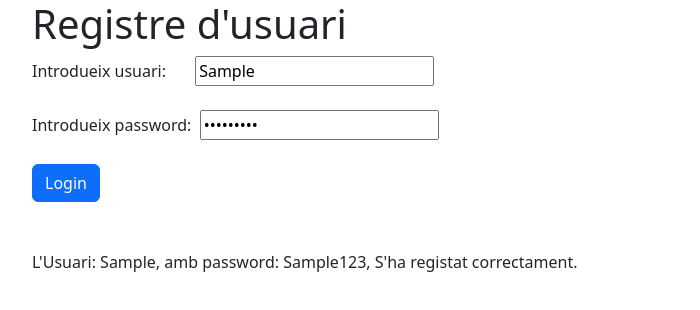
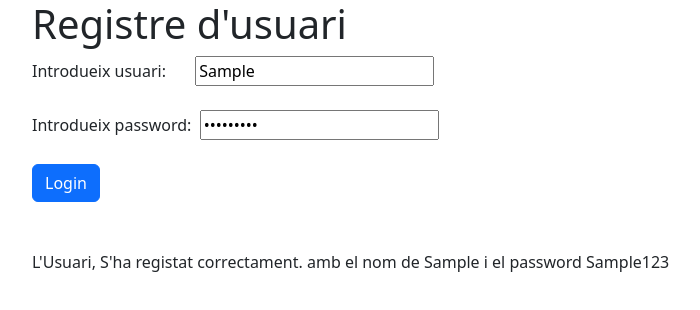
Before and after one commit to jaumevc/angular-pindoles, an Angular app in the folder directives-app/: page / in a window 1280 px wide. Both pictures are taken after typing "Sample", "Sample123" into the empty fields and a click on the input "Login". Shown: the top 310 px of the page, without its empty margins (50-750 px from the left). Built offline with nearby package versions, Linux system fonts and the light colour scheme.

Commit message:
v14 directiva ngIf

```diff
--- a/directives-app/src/app/app.component.html
+++ b/directives-app/src/app/app.component.html
@@ -11,6 +11,8 @@ Introdueix password:&nbsp;
 </form>
 
 <br/><br/>
-<p>{{missatge}}</p>
+
+<!-- <p *ngIf="loguejat">{{missatge}}</p> -->
+<p *ngIf="loguejat">{{missatge}} amb el nom de {{user}} i el password {{password}}</p>
 
 </div>
--- a/directives-app/src/app/app.component.ts
+++ b/directives-app/src/app/app.component.ts
@@ -10,8 +10,23 @@ export class AppComponent {
   user:string ="";
   password:string="";
   missatge:string="";
+  loguejat = false;
 
   login(){
-    this.missatge="L\'Usuari: "+this.user+", amb password: "+this.password+", S'ha registat correctament."
+
+    if(this.user.length > 1
+        && this.password.length > 1){
+          this.loguejat = true;
+      }
+
+    // if(this.loguejat){
+    //   this.missatge="L\'Usuari: "+this.user+", amb password: "
+    //                 +this.password+", S'ha registat correctament."
+    // }
+
+    // this.missatge="L\'Usuari: "+this.user+", amb password: "
+    //                 +this.password+", S'ha registat correctament."
+
+    this.missatge="L\'Usuari, S'ha registat correctament. "
   }
 }
```
